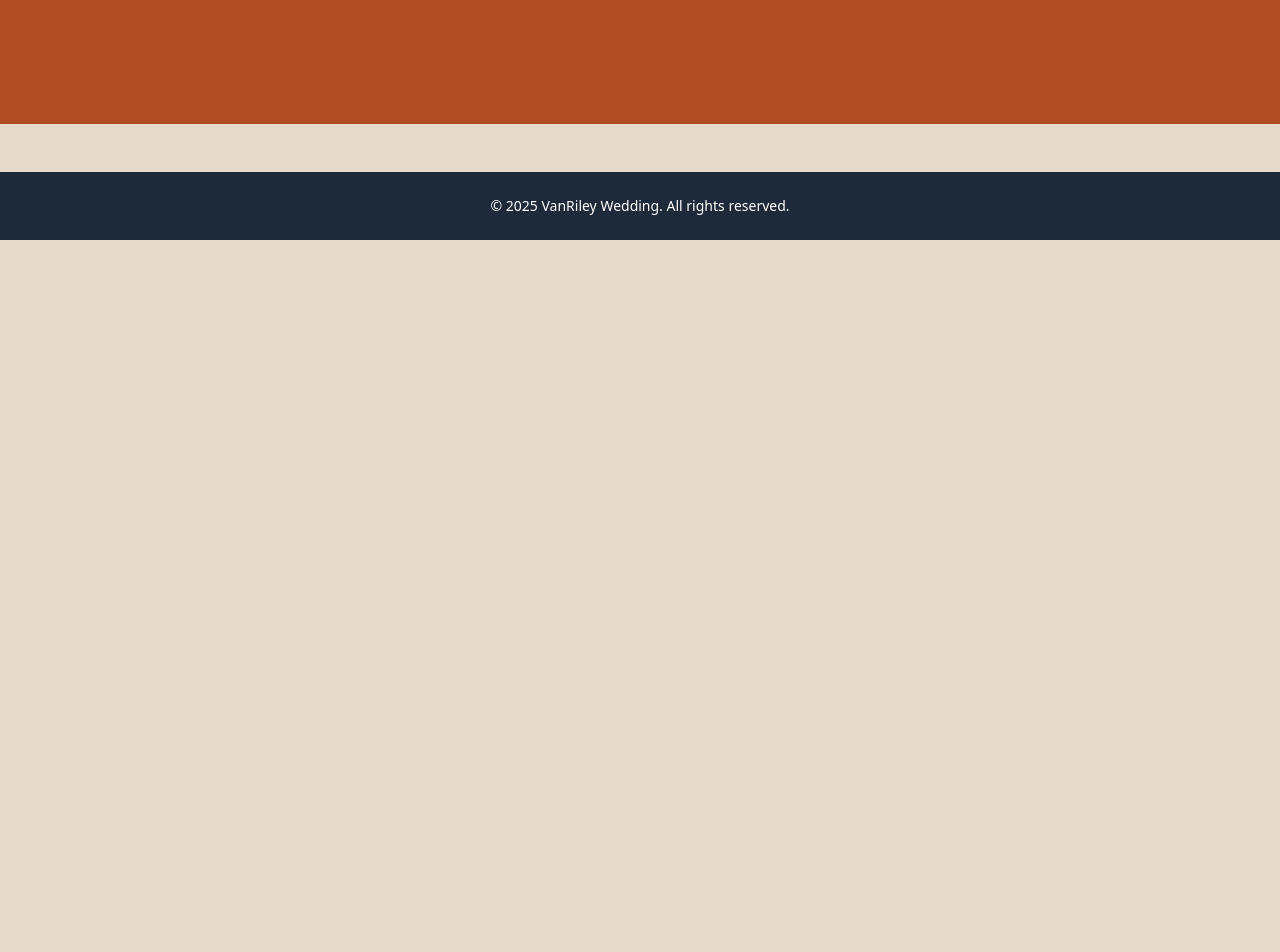
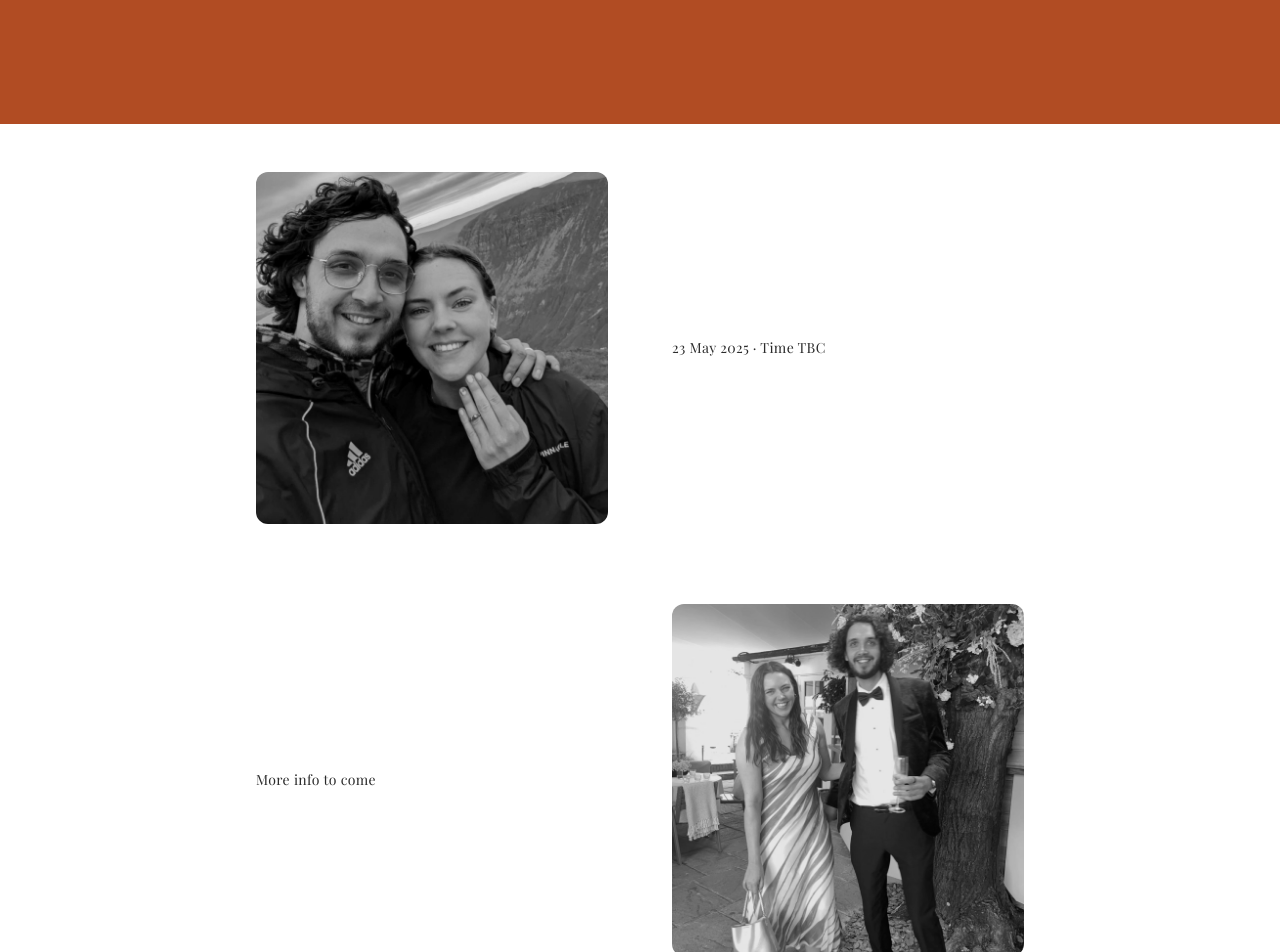
Before and after one commit to abigailridley/vanriley-wedding-site, a Next.js app: page / in a window 1280 px wide. Shown: the part 740-1692 px from the top of the page. Before the commit the page ends 980 px from the top, so only its background shows below. Built offline with nearby package versions, Linux system fonts and the light colour scheme.

Commit message:
homepage images and layout

```diff
--- a/src/app/page.tsx
+++ b/src/app/page.tsx
@@ -2,7 +2,9 @@ import Image from "next/image";
 
 export default function Home() {
   return (
-    <div className="flex justify-center items-center min-h-screen bg-orange px-4">
+    <>
+      {/* Hero */}
+      <div className="flex justify-center items-center min-h-screen bg-orange p-6">
         <div className="relative w-[90vw] max-w-md aspect-square rounded-xl overflow-hidden">
           <Image
             src="/images/main.jpg"
@@ -20,5 +22,41 @@ export default function Home() {
           </div>
         </div>
       </div>
+
+      {/* Info Sections */}
+      <section className="bg-white text-dark-grey px-[20vw] py-12 space-y-20">
+        {/* Row 1: Image left, text right */}
+        <div className="flex flex-col md:flex-row items-center gap-8 md:gap-16">
+          <div className="relative w-full md:w-1/2 max-w-sm">
+            <Image
+              src="/images/ring.jpg"
+              alt="A special moment"
+              width={600}
+              height={400}
+              className="rounded-xl object-cover grayscale brightness-90 w-full h-auto"
+            />
+          </div>
+          <div className="w-full md:w-1/2 font-playfair text-sm leading-relaxed tracking-wide">
+            <p className="text-center md:text-left">23 May 2025 · Time TBC</p>
+          </div>
+        </div>
+
+        {/* Row 2: Text left, image right */}
+        <div className="flex flex-col md:flex-row-reverse items-center gap-8 md:gap-16">
+          <div className="relative w-full md:w-1/2 max-w-sm">
+            <Image
+              src="/images/laugh.jpg"
+              alt="Venue details"
+              width={600}
+              height={400}
+              className="rounded-xl object-cover grayscale brightness-90 w-full h-auto"
+            />
+          </div>
+          <div className="w-full md:w-1/2 font-playfair text-sm leading-relaxed tracking-wide">
+            <p className="text-center md:text-left">More info to come</p>
+          </div>
+        </div>
+      </section>
+    </>
   );
 }
```
Lines whose indentation alone changed are shown as unchanged.
